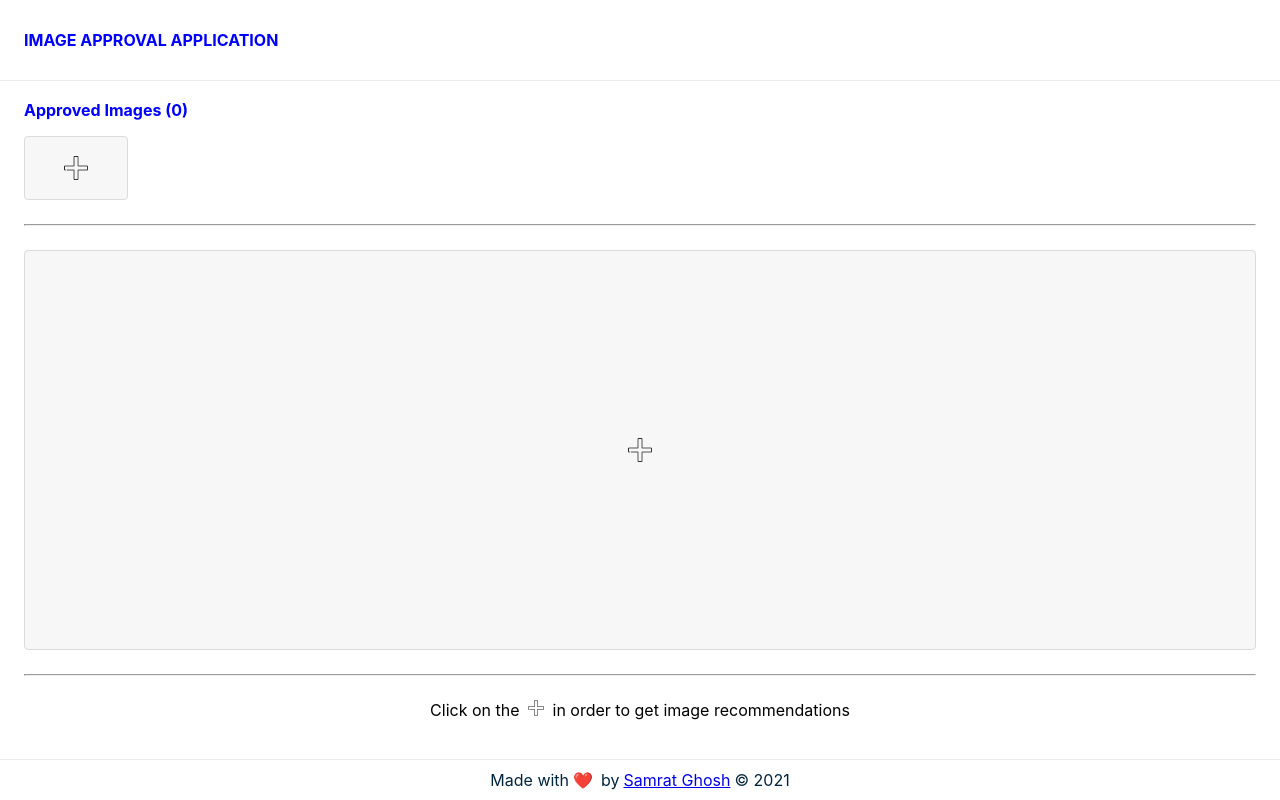
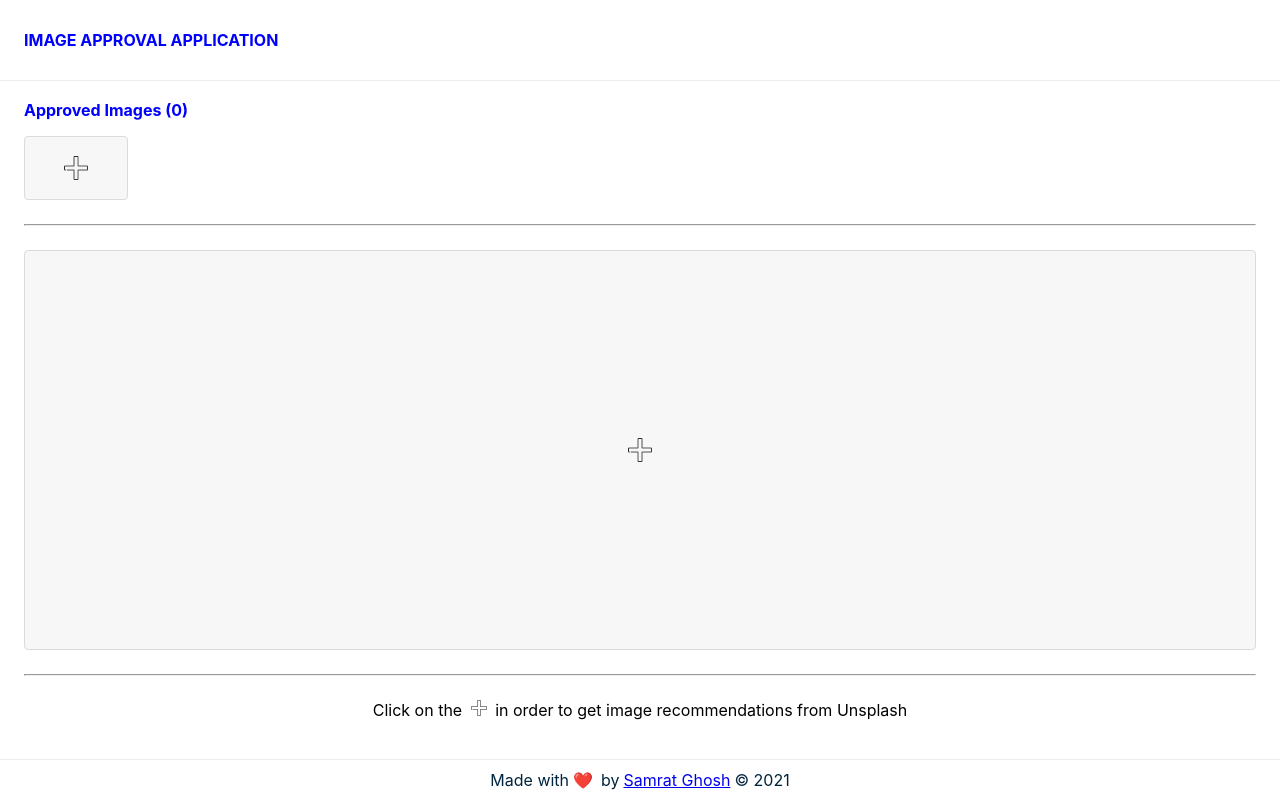
Before and after one commit to samrat-ghosh-13/image-approval-application, a React (Create React App) app: page / in a window 1280 px wide. Built offline with nearby package versions, Linux system fonts and the light colour scheme; what unsplash-js would draw is missing.

Commit message:
feat: comments in the code

```diff
--- a/src/App.js
+++ /dev/null
@@ -1,18 +0,0 @@
-import React from "react";
-
-// components
-import HeaderComponent from "./components/header/Header";
-import FooterComponent from "./components/footer/Footer";
-import ContentComponent from "./components/content/Content";
-
-function App() {
-  return (
-    <div className="app">
-      <HeaderComponent />
-      <ContentComponent />
-      <FooterComponent />
-    </div>
-  );
-}
-
-export default App;
--- a/src/components/content/Content.js
+++ b/src/components/content/Content.js
@@ -93,14 +93,24 @@ const Thumbnails = styled.img`
   }
 `;
 
+/**
+ * @name ContentComponent
+ * @description method to create the content component
+ * @returns content component
+ */
 const ContentComponent = () => {
-  // creating select and dispatch instance from
+  // created the below to get the states from the store
   const images = useSelector(getImages);
   const approvedImages = useSelector(getApprovedImages);
   const rejectedImages = useSelector(getRejectedImages);
   const isLoading = useSelector(getLoadingState);
+
+  // creating an instance of dispatch
   const dispatch = useDispatch();
 
+  // fetchImages is used to trigger the fetchImagesAsync dispatch
+  // that fetches the images from unsplash, if the images are part of
+  // rejected images then it will go to handleRejectedImages method
   const fetchImages = async () => {
     await dispatch(fetchImagesAsync());
     if (images.id in rejectedImages) {
@@ -108,7 +118,13 @@ const ContentComponent = () => {
     }
   };
 
+  // retryCount is used to track the number of retries, max 5 is allowed for the scenario where
+  // 5 random images are already part of the rejected state
   let retryCount = 0;
+
+  // handleRejectedImages gets triggered from fetchImages, it will check the rejected state and call
+  // fetchImages again to make the API call to fetch the images. In a scenario where 5 random images are already part of the rejected state
+  // it will update the retry count to 0 and update the current image state to empty or {}
   const handleRejectedImages = () => {
     if (retryCount < 5) {
       retryCount += 1;
@@ -119,16 +135,22 @@ const ContentComponent = () => {
     }
   };
 
+  // handleCancel gets triggered from the cancel button
+  // it dispatch the rejected image method and then calls the fetch images method
   const handleCancel = () => {
     dispatch(rejected(images));
     fetchImages();
   };
 
+  // handleClick gets triggered from the approve button
+  // it dispatch the approved image method and then calls the fetch images method
   const handleClick = () => {
     dispatch(approved(images));
     fetchImages();
   };
 
+  // JSX methods begins here
+  // JSX for images
   const showImages = () => {
     return (
       <ImageContainer>
@@ -137,6 +159,7 @@ const ContentComponent = () => {
     );
   };
 
+  // JSX for placeholder
   const showPlaceholder = (type) => {
     return (
       <PlaceholderComponent
@@ -146,6 +169,7 @@ const ContentComponent = () => {
     );
   };
 
+  // JSX for thumbnails
   const showThumbnails = () => {
     return (
       <ThumbnailsContainer>
@@ -172,6 +196,7 @@ const ContentComponent = () => {
     );
   };
 
+  // JSX for buttons
   const showButtonContainer = () => {
     return (
       <ButtonContainer>
@@ -185,15 +210,17 @@ const ContentComponent = () => {
     );
   };
 
+  // JSX for default message
   const showDefaultMessage = () => {
     return (
       <DefaultMessage>
         Click on the <PlusImage src={plusIcon} alt="plus icon" /> in order to
-        get image recommendations
+        get image recommendations from Unsplash
       </DefaultMessage>
     );
   };
 
+  // JSX that gets returned by the content component
   return (
     <Content>
       {isLoading ? <LoaderComponent /> : ""}
--- a/src/features/images/imageApi.js
+++ b/src/features/images/imageApi.js
@@ -1,7 +1,7 @@
 // importing create api from unplash js package
 import { createApi } from "unsplash-js";
 
-// creating an instance object with the access key of Samrat Ghosh
+// creating an instance object with the access key of samrat ghosh
 const unsplash = createApi({
   accessKey: "j9uTA5oNJnt0M3l5gcX3w_SGwqXhFSvlBaJ3umqjguY",
 });
--- a/src/features/images/imageSlice.js
+++ b/src/features/images/imageSlice.js
@@ -1,4 +1,7 @@
+// redux toolkit
 import { createAsyncThunk, createSlice } from "@reduxjs/toolkit";
+
+// api config
 import { fetchImages } from "./imageApi";
 
 // using fetchedImages as an object because the api returns one item at a time
@@ -66,14 +69,22 @@ export const imageSlice = createSlice({
       .addCase(fetchImagesAsync.fulfilled, (state, action) => {
         state.fetchedImages = { ...action.payload };
         state.loading = false;
+      })
+      .addCase(fetchImagesAsync.rejected, (state) => {
+        state.fetchedImages = initialState.fetchedImages;
+        state.loading = false;
+        alert("Unable to fetch images from Unsplash, please try again later!");
       });
   },
 });
 
 export const { approved, rejected, updateImage } = imageSlice.actions;
 
-// The function below is called a selector and allows us to select a value from
-// the state.
+// The function below is called a selector and allows us to select a value from the state.
+// getImages is used to fetch the current image from the state
+// getApprovedImages is used to fetch the approved images
+// getRejectedImages is used to fetch the rejected images
+// getLoadingState is used to fetch the loading state
 export const getImages = (state) => state.images.fetchedImages;
 export const getApprovedImages = (state) =>
   Object.values(state.images.approvedImages);
--- a/src/index.js
+++ b/src/index.js
@@ -1,18 +1,26 @@
-import React from 'react';
-import ReactDOM from 'react-dom';
-import './index.css';
-import App from './App';
-import { store } from './app/store';
-import { Provider } from 'react-redux';
-import * as serviceWorker from './serviceWorker';
+import React from "react";
+import ReactDOM from "react-dom";
+import "./index.css";
+import { store } from "./store/store";
+import { Provider } from "react-redux";
+import * as serviceWorker from "./serviceWorker";
+
+// components
+import HeaderComponent from "./components/header/Header";
+import FooterComponent from "./components/footer/Footer";
+import ContentComponent from "./components/content/Content";
 
 ReactDOM.render(
   <React.StrictMode>
     <Provider store={store}>
-      <App />
+      <div className="app">
+        <HeaderComponent />
+        <ContentComponent />
+        <FooterComponent />
+      </div>
     </Provider>
   </React.StrictMode>,
-  document.getElementById('root')
+  document.getElementById("root")
 );
 
 // If you want your app to work offline and load faster, you can change
--- a/src/app/store.js
+++ b/src/store/store.js
@@ -15,7 +15,9 @@ const reducer = { images: imageReducer };
 // pre loaded state from state
 const preloadedState = loadState();
 
-// store
+// creating the store with configure store by
+// passing the reducer
+// passing the preloaded state that we fetch from localstorage
 export const store = configureStore({
   reducer,
   preloadedState,
```
Also changed, not shown: src/components/placeholder/Placeholder.js (+7 -1 lines), 1 other file (tests, documents, lock files or other folders).
